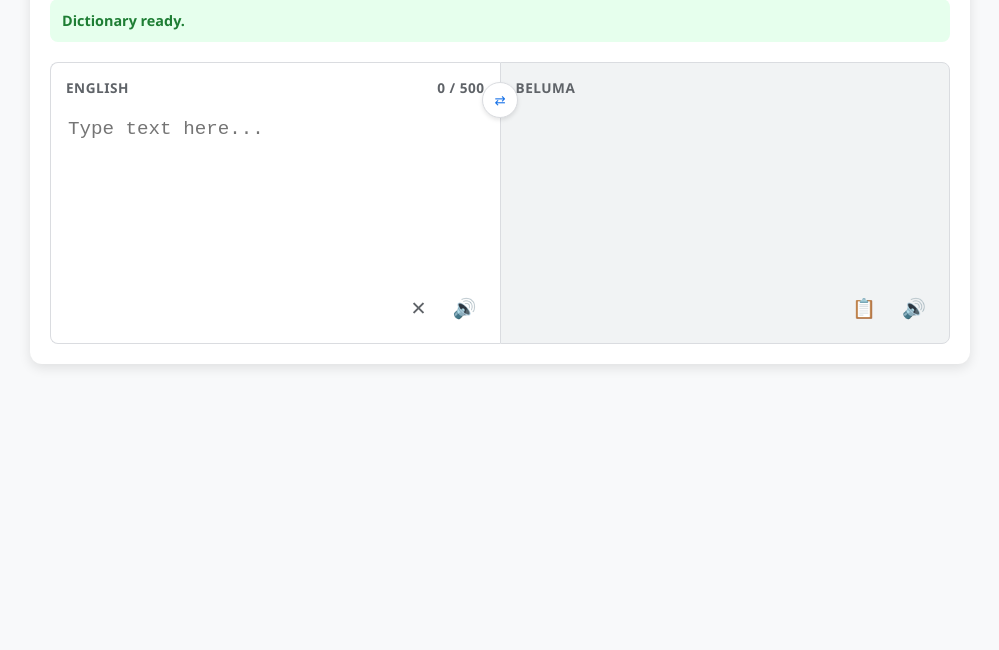
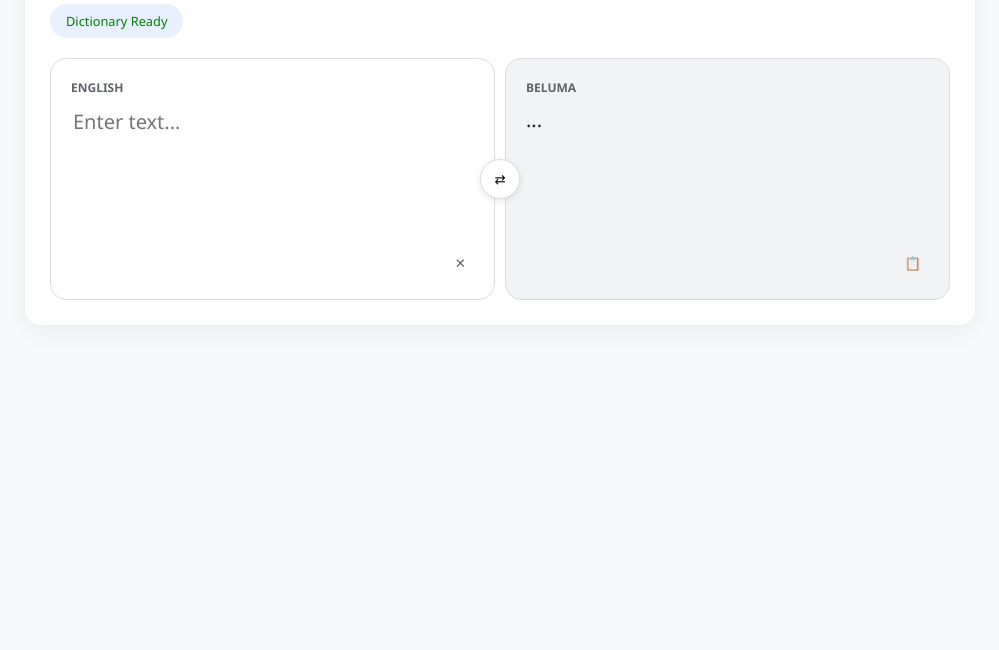
Before and after one commit to XPDevs/Beluma, a plain HTML site: page translator.html in a window 1280 px wide. Shown: the part 150-800 px from the top of the page, without its empty margins (140-1139 px from the left). Drawn offline with Linux system fonts and the light colour scheme.

Commit message:
Update translator.html

```diff
--- a/translator.html
+++ b/translator.html
@@ -1,142 +1,137 @@
 <!DOCTYPE html>
-<html lang="en">
+<html lang="en-GB">
 <head>
     <meta charset="UTF-8">
     <meta name="viewport" content="width=device-width, initial-scale=1.0">
-<title>Beluma Translator (Dova Lingvo)</title>
+    <title>Beluma Translator | XPDevs</title>
     <style>
+        :root {
+            --primary: #1a73e8;
+            --bg: #f8f9fa;
+            --surface: #ffffff;
+            --text: #202124;
+            --border: #dadce0;
+            --radius: 16px; /* Your preferred rounded UI */
+        }
+
         body {
-        font-family: 'Segoe UI', Roboto, Helvetica, Arial, sans-serif;
-        padding: 0;
+            font-family: 'Segoe UI', system-ui, sans-serif;
+            padding: 20px;
             margin: 0;
-        background: #f8f9fa;
-        color: #3c4043;
+            background: var(--bg);
+            color: var(--text);
         }
+
         .container {
             max-width: 900px;
             margin: 40px auto;
+            padding: 25px;
+            background: var(--surface);
+            border-radius: var(--radius);
+            box-shadow: 0 8px 24px rgba(0, 0, 0, 0.05);
+        }
+
+        h1 {
+            font-size: 1.5rem;
+            color: var(--primary);
+            margin-bottom: 20px;
+            display: flex;
+            align-items: center;
+            gap: 10px;
+        }
+
+        #status {
+            font-size: 0.8rem;
+            padding: 8px 16px;
+            border-radius: 20px;
+            display: inline-block;
+            margin-bottom: 20px;
+            background: #e8f0fe;
+        }
+
+        .translator-area {
+            display: grid;
+            grid-template-columns: 1fr 1fr;
+            gap: 10px;
+            position: relative;
+        }
+
+        .pane {
+            border: 1px solid var(--border);
+            border-radius: var(--radius);
             padding: 20px;
-        background: white;
-        border-radius: 12px;
-        box-shadow: 0 4px 12px rgba(0, 0, 0, 0.1);
-    }
-    h1 {
-        font-size: 1.8rem;
-        color: #1a73e8;
-        margin-bottom: 20px;
-        border-bottom: 1px solid #dadce0;
-        padding-bottom: 10px;
-    }
-    #status {
-        color: #1a73e8;
-        font-weight: bold;
-        margin-bottom: 20px;
-        padding: 12px;
-        border-radius: 8px;
-        background: #e8f0fe;
-        font-size: 0.9rem;
-    }
-    .translator-area {
-        display: flex;
-        flex-direction: row;
-        gap: 0;
-        position: relative;
-        margin-top: 20px;
-    }
-    .pane {
-        flex: 1;
-        position: relative;
-        border: 1px solid #dadce0;
-        padding: 15px;
-        min-height: 250px;
+            min-height: 200px;
             display: flex;
             flex-direction: column;
-    }
-    .input-pane { border-right: none; border-radius: 8px 0 0 8px; }
-    .output-pane { border-radius: 0 8px 8px 0; background: #f1f3f4; }
-
-    .language-header {
-        font-weight: 600;
-        color: #5f6368;
-        margin-bottom: 15px;
-        display: flex;
-        justify-content: space-between;
-        align-items: center;
-        font-size: 0.85rem;
-        text-transform: uppercase;
-        letter-spacing: 0.5px;
+            transition: border-color 0.2s;
         }
 
-    #tekstoInput, #output {
-        flex-grow: 1;
+        .pane:focus-within {
+            border-color: var(--primary);
+        }
+
+        .output-pane {
+            background: #f1f3f4;
+        }
+
+        .label {
+            font-size: 0.75rem;
+            font-weight: bold;
+            text-transform: uppercase;
+            color: #5f6368;
+            margin-bottom: 10px;
+        }
+
+        textarea, #output {
+            flex: 1;
             border: none;
+            background: transparent;
+            font-size: 1.25rem;
+            color: var(--text);
             resize: none;
-        font-size: 1.2rem;
-        line-height: 1.6;
+            outline: none;
             width: 100%;
-        background: transparent;
-        color: #202124;
+            font-family: inherit;
         }
-    #tekstoInput:focus { outline: none; }
-    #output { white-space: pre-wrap; word-break: break-word; }
 
         #swapBtn {
             position: absolute;
-        z-index: 10;
             left: 50%;
-        top: 20px;
-        transform: translateX(-50%);
-        background: white;
-        border: 1px solid #dadce0;
+            top: 50%;
+            transform: translate(-50%, -50%);
+            z-index: 5;
+            background: var(--surface);
+            border: 1px solid var(--border);
+            width: 40px;
+            height: 40px;
             border-radius: 50%;
-        width: 36px;
-        height: 36px;
             cursor: pointer;
-        display: flex;
-        justify-content: center;
-        align-items: center;
-        box-shadow: 0 2px 4px rgba(0,0,0,0.1);
-        color: #1a73e8;
+            box-shadow: 0 2px 6px rgba(0,0,0,0.1);
         }
 
         .controls {
             display: flex;
             justify-content: flex-end;
-        gap: 10px;
-        padding-top: 10px;
+            gap: 8px;
+            margin-top: 10px;
         }
-    .icon-btn {
+
+        .btn-round {
             background: none;
             border: none;
-        cursor: pointer;
             padding: 8px;
             border-radius: 50%;
+            cursor: pointer;
             color: #5f6368;
-        transition: background 0.2s;
-        font-size: 1.2rem;
         }
-    .icon-btn:hover { background: #e8eaed; color: #1a73e8; }
 
-    .special-chars {
-        margin-top: 15px;
-        display: flex;
-        gap: 8px;
+        .btn-round:hover {
+            background: rgba(0,0,0,0.05);
         }
-    .char-btn {
-        padding: 8px 12px;
-        border: 1px solid #dadce0;
-        border-radius: 6px;
-        background: white;
-        cursor: pointer;
-        font-weight: bold;
-    }
-    .char-btn:hover { border-color: #1a73e8; color: #1a73e8; }
 
-    @media (max-width: 600px) {
-        .translator-area { flex-direction: column; }
-        .input-pane { border-right: 1px solid #dadce0; border-bottom: none; border-radius: 8px 8px 0 0; }
-        .output-pane { border-radius: 0 0 8px 8px; }
-        #swapBtn { top: auto; bottom: -18px; left: 50%; transform: translateX(-50%) rotate(90deg); }
+        @media (max-width: 700px) {
+            .translator-area { grid-template-columns: 1fr; }
+            #swapBtn { transform: translate(-50%, -50%) rotate(90deg); }
         }
     </style>
 </head>
@@ -144,155 +139,104 @@
 
 <div class="container">
     <h1>Beluma Translator</h1>
-    <div id="status">Connecting to vocabulary...</div>
+    <div id="status">Syncing dictionary...</div>
 
     <div class="translator-area">
-        <div class="pane input-pane">
-            <div class="language-header">
-                <span id="srcLangLabel">English</span>
-                <span id="charCount">0 / 500</span>
-            </div>
-            <textarea id="tekstoInput" placeholder="Type text here..." maxlength="500"></textarea>
+        <div class="pane">
+            <div class="label" id="srcLabel">English</div>
+            <textarea id="inputBox" placeholder="Enter text..."></textarea>
             <div class="controls">
-                <button class="icon-btn" id="clearBtn" title="Clear text">✕</button>
-                <button class="icon-btn" id="speakSrcBtn" title="Listen">🔊</button>
+                <button class="btn-round" onclick="clearAll()">✕</button>
             </div>
         </div>
 
-        <button id="swapBtn" title="Switch Languages">⇄</button>
+        <button id="swapBtn" onclick="swapLanguages()">⇄</button>
 
         <div class="pane output-pane">
-            <div class="language-header">
-                <span id="targetLangLabel">Beluma</span>
+            <div class="label" id="targetLabel">Beluma</div>
+            <div id="output">...</div>
+            <div class="controls">
+                <button class="btn-round" onclick="copyText()">📋</button>
             </div>
-            <div id="output"></div>
-            <div class="controls">
-                <button class="icon-btn" id="copyBtn" title="Copy translation">📋</button>
-                <button class="icon-btn" id="speakTargetBtn" title="Listen">🔊</button>
         </div>
     </div>
 </div>
 
-    <div class="special-chars" id="charTray" style="display:none;">
-        <button class="char-btn" onclick="addChar('á')">á</button>
-        <button class="char-btn" onclick="addChar('é')">é</button>
-        <button class="char-btn" onclick="addChar('í')">í</button>
-        <button class="char-btn" onclick="addChar('ó')">ó</button>
-        <button class="char-btn" onclick="addChar('ú')">ú</button>
-    </div>
-</div>
-
 <script>
-const DICT_URL = 'h.txt';
-let enToBe = {};
-let beToEn = {};
+    let dictionary = { enToBe: {}, beToEn: {} };
     let isEnToBe = true;
 
-const tekstoInput = document.getElementById('tekstoInput');
-const output = document.getElementById('output');
-const status = document.getElementById('status');
-const srcLabel = document.getElementById('srcLangLabel');
-const targetLabel = document.getElementById('targetLangLabel');
-const charTray = document.getElementById('charTray');
+    async function init() {
+        try {
+            const response = await fetch('h.txt');
+            const data = await response.text();
 
-async function loadDictionary() {
-    try {
-        const response = await fetch(DICT_URL);
-        const text = await response.text();
-        const lines = text.split('\n');
+            data.split('\n').forEach(line => {
+                if (line.includes('=') && !line.startsWith('---')) {
+                    const [beluma, english] = line.split('=').map(s => s.trim().toLowerCase());
 
-        enToBe = {};
-        beToEn = {};
+                    // Support multiple synonyms separated by /
+                    const engList = english.split('/');
 
-        lines.forEach(line => {
-            if (!line.includes('=') || line.startsWith('---')) return;
-            let [beluma, english] = line.split('=').map(s => s.trim().toLowerCase());
-
-            // Handle multiple english synonyms (split by /)
-            const engOptions = english.split('/').map(e => e.trim());
-
-            engOptions.forEach(opt => {
-                if (!enToBe[opt]) enToBe[opt] = beluma;
+                    engList.forEach(word => {
+                        dictionary.enToBe[word.trim()] = beluma;
                     });
 
-            if (!beToEn[beluma]) beToEn[beluma] = engOptions[0];
+                    if (!dictionary.beToEn[beluma]) {
+                        dictionary.beToEn[beluma] = engList[0].trim();
+                    }
+                }
             });
-
-        status.textContent = "Dictionary ready.";
-        status.style.background = "#e6ffed";
-        status.style.color = "#1e7e34";
-    } catch (e) {
-        status.textContent = "Error loading vocabulary file.";
-        status.style.background = "#ffeef0";
-        status.style.color = "#d73a49";
+            document.getElementById('status').innerText = "Dictionary Ready";
+            document.getElementById('status').style.color = "green";
+        } catch (err) {
+            document.getElementById('status').innerText = "Load Error - Check h.txt";
         }
     }
 
-function translate(text) {
-    const dict = isEnToBe ? enToBe : beToEn;
-    // Match words (including accented chars) or punctuation/whitespace
-    const tokens = text.match(/([a-zA-Z0-9áéíóúÁÉÍÓÚ]+)|([^\w\sáéíóúÁÉÍÓÚ]+)|(\s+)/g) || [];
+    function doTranslate() {
+        const input = document.getElementById('inputBox').value;
+        const dict = isEnToBe ? dictionary.enToBe : dictionary.beToEn;
 
-    return tokens.map(token => {
-        if (/^\s+$/.test(token) || /^[^\wáéíóúÁÉÍÓÚ]+$/.test(token)) return token;
+        // Regex to split words while keeping punctuation and spaces
+        const words = input.split(/(\s+|[.,!?;:()])/);
 
-        const lower = token.toLowerCase();
-        let translated = dict[lower] || token;
+        const result = words.map(word => {
+            if (!word || /^\s+$/.test(word) || /^[.,!?;:()]$/.test(word)) return word;
 
-        // Preserve capitalization
-        if (token === token.toUpperCase() && token.length > 1) {
-            return translated.toUpperCase();
-        } else if (token[0] === token[0].toUpperCase()) {
+            const lower = word.toLowerCase();
+            const translated = dict[lower] || word; // Fallback to original if not found
+
+            // Handle Capitalization
+            if (word[0] === word[0].toUpperCase()) {
                 return translated.charAt(0).toUpperCase() + translated.slice(1);
             }
             return translated;
-    }).join('');
+        });
+
+        document.getElementById('output').innerText = result.join('');
     }
 
-function handleInput() {
-    const val = tekstoInput.value;
-    document.getElementById('charCount').textContent = `${val.length} / 500`;
-    output.textContent = translate(val);
+    function swapLanguages() {
+        isEnToBe = !isEnToBe;
+        document.getElementById('srcLabel').innerText = isEnToBe ? 'English' : 'Beluma';
+        document.getElementById('targetLabel').innerText = isEnToBe ? 'Beluma' : 'English';
+        doTranslate();
     }
 
-function addChar(c) {
-    const start = tekstoInput.selectionStart;
-    const end = tekstoInput.selectionEnd;
-    tekstoInput.value = tekstoInput.value.substring(0, start) + c + tekstoInput.value.substring(end);
-    tekstoInput.focus();
-    tekstoInput.selectionStart = tekstoInput.selectionEnd = start + 1;
-    handleInput();
+    function clearAll() {
+        document.getElementById('inputBox').value = '';
+        doTranslate();
     }
 
-document.getElementById('swapBtn').onclick = () => {
-    isEnToBe = !isEnToBe;
-    srcLabel.textContent = isEnToBe ? 'English' : 'Beluma';
-    targetLabel.textContent = isEnToBe ? 'Beluma' : 'English';
-    charTray.style.display = isEnToBe ? 'none' : 'flex';
-    handleInput();
-};
-
-document.getElementById('clearBtn').onclick = () => {
-    tekstoInput.value = '';
-    handleInput();
-};
-
-document.getElementById('copyBtn').onclick = () => {
-    navigator.clipboard.writeText(output.textContent);
-};
-
-document.getElementById('speakSrcBtn').onclick = () => speak(tekstoInput.value);
-document.getElementById('speakTargetBtn').onclick = () => speak(output.textContent);
-
-function speak(text) {
-    if (!text) return;
-    const msg = new SpeechSynthesisUtterance(text);
-    msg.lang = isEnToBe ? 'en-GB' : 'hu-HU'; // Using Hungarian as a phonetic proxy for Beluma accents if needed
-    window.speechSynthesis.speak(msg);
+    function copyText() {
+        const text = document.getElementById('output').innerText;
+        navigator.clipboard.writeText(text);
     }
 
-tekstoInput.oninput = handleInput;
-window.onload = loadDictionary;
+    document.getElementById('inputBox').addEventListener('input', doTranslate);
+    window.onload = init;
 </script>
+
 </body>
 </html>
```
Lines whose indentation alone changed are shown as unchanged.
